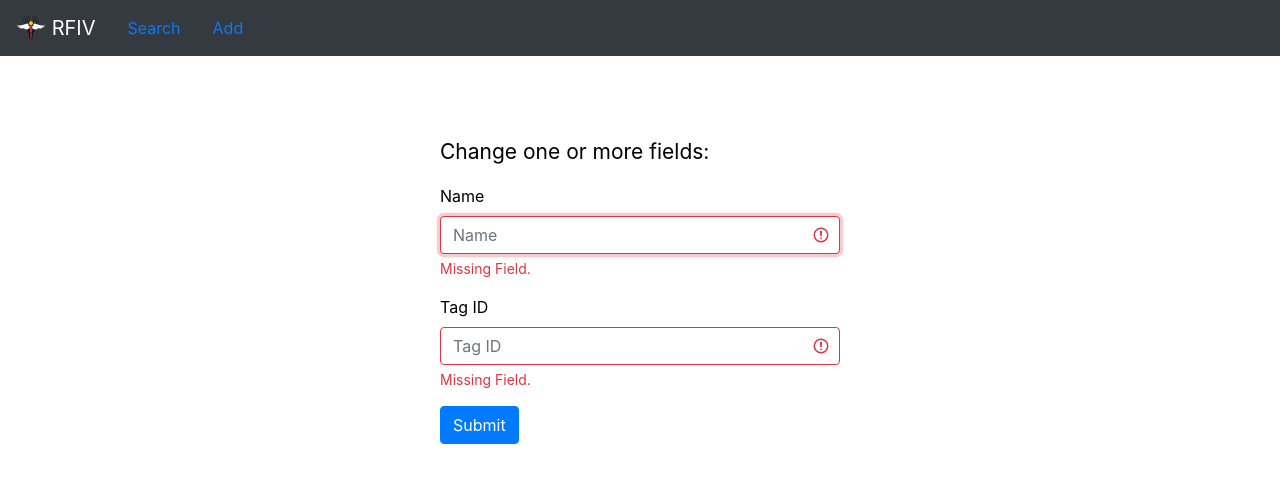
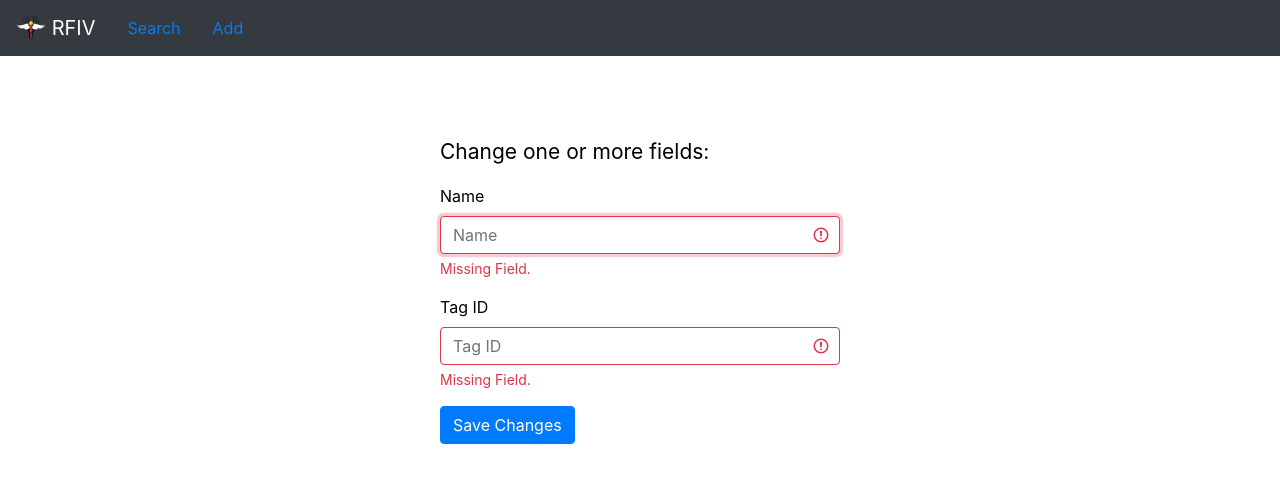
Before and after one commit to ManeuverOn/rfiv-ui, a React (Create React App) app: page /edit/1 in a window 1280 px wide. Shown: the top 482 px of the page. Built offline with nearby package versions, Linux system fonts and the light colour scheme; no server answers.

Commit message:
customize button labels

```diff
--- a/src/components/add.js
+++ b/src/components/add.js
@@ -61,6 +61,7 @@ export const Add = () => {
             handleSubmit={handleSubmit}
             handleChange={handleChange}
             feedback={"Missing Field."}
+            buttonLabel={"Add Patient"}
             fields={[
               { label: "Name", name: "name", value: state.name },
               { label: "Patient ID", name: "id", value: state.id },
--- a/src/components/edit.js
+++ b/src/components/edit.js
@@ -80,6 +80,7 @@ export const Edit = ({ history, match }) => {
             handleSubmit={handleSubmit}
             handleChange={handleChange}
             feedback={"Missing Field."}
+            buttonLabel={"Save Changes"}
             fields={[
               { label: "Name", name: "name", value: state.name },
               { label: "Tag ID", name: "tagId", value: state.tagId },
--- a/src/components/search.js
+++ b/src/components/search.js
@@ -55,11 +55,7 @@ export const Search = ({ history }) => {
   const ResultsTable = ({ results }) => {
     const resTable = results.map((r, i) => {
       return (
-        <tr
-          key={i}
-          role="button"
-          onClick={() => handleClick(r.id)}
-        >
+        <tr key={i} role="button" onClick={() => handleClick(r.id)}>
           <td>{r.name}</td>
           <td>{r.id}</td>
           <td>{r.tagId}</td>
@@ -95,6 +91,7 @@ export const Search = ({ history }) => {
             handleSubmit={handleSubmit}
             handleChange={handleChange}
             feedback={"Please provide at least one field."}
+            buttonLabel={"Search"}
             fields={[
               { label: "Name", name: "name", value: state.name },
               { label: "Patient ID", name: "id", value: state.id },
--- a/src/components/shared.js
+++ b/src/components/shared.js
@@ -8,6 +8,7 @@ export const FormBox = ({
   handleSubmit,
   handleChange,
   feedback,
+  buttonLabel,
   fields,
 }) => {
   const formFields = fields.map((field, index) => (
@@ -29,7 +30,7 @@ export const FormBox = ({
   return (
     <Form noValidate validated={validated} onSubmit={handleSubmit}>
       {formFields}
-      <Button type="submit">Submit</Button>
+      <Button type="submit">{buttonLabel}</Button>
     </Form>
   );
 };
```
